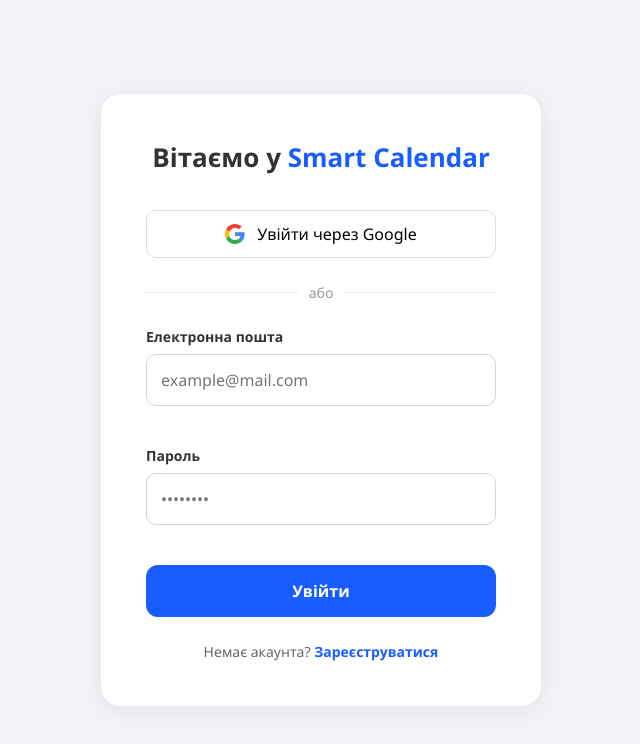
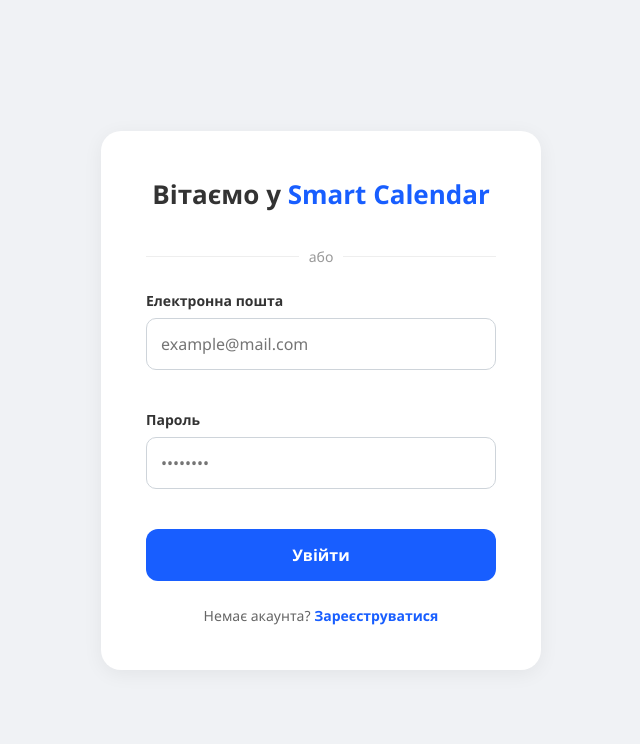
Before and after one commit to lostindarkness28/Web_Coursova, a website: page login.html in a window 1280 px wide. Shown: the whole page, without its empty margins (319-959 px from the left). Drawn offline with Linux system fonts and the light colour scheme.

Commit message:
Прибрано заглушку

```diff
--- a/login.html
+++ b/login.html
@@ -12,20 +12,7 @@
     <div class="auth-card">
         <h1>Вітаємо у <span>Smart Calendar</span></h1>
 
-        <button class="google-btn" type="button">
-            <svg width="20" height="20" viewBox="0 0 48 48">
-                <path fill="#EA4335"
-                    d="M24 9.5c3.54 0 6.71 1.22 9.21 3.6l6.85-6.85C35.9 2.38 30.47 0 24 0 14.62 0 6.51 5.38 2.56 13.22l7.98 6.19C12.43 13.72 17.74 9.5 24 9.5z" />
-                <path fill="#4285F4"
-                    d="M46.98 24.55c0-1.57-.15-3.09-.38-4.55H24v9.02h12.94c-.58 2.96-2.26 5.48-4.78 7.18l7.73 6c4.51-4.18 7.09-10.36 7.09-17.65z" />
-                <path fill="#FBBC05"
-                    d="M10.53 28.59c-.48-1.45-.76-2.99-.76-4.59s.27-3.14.76-4.59l-7.98-6.19C.92 16.46 0 20.12 0 24c0 3.88.92 7.54 2.56 10.78l7.97-6.19z" />
-                <path fill="#34A853"
-                    d="M24 48c6.48 0 11.93-2.13 15.89-5.81l-7.73-6c-2.15 1.45-4.92 2.3-8.16 2.3-6.26 0-11.57-4.22-13.47-9.91l-7.98 6.19C6.51 42.62 14.62 48 24 48z" />
-                <path fill="none" d="M0 0h48v48H0z" />
-            </svg>
-            Увійти через Google
-        </button>
+
 
         <div class="divider">
             <span>або</span>
```
